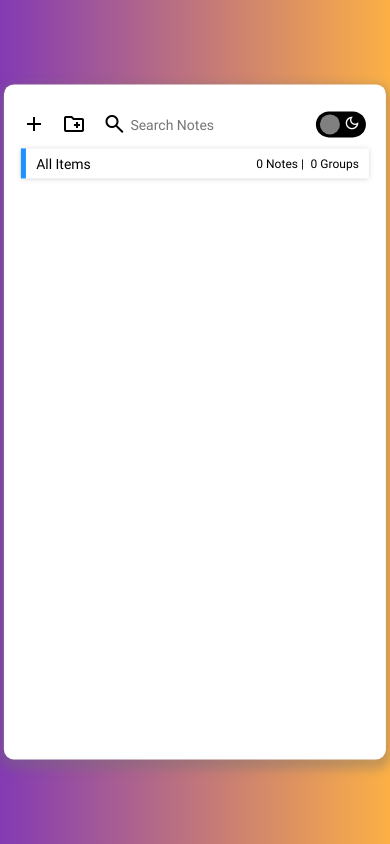
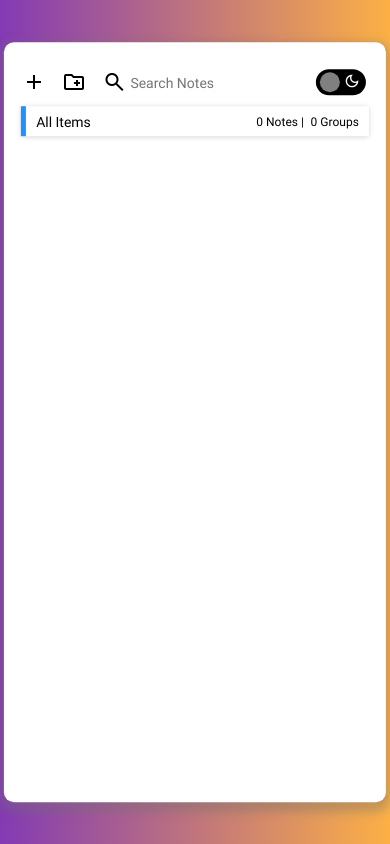
Before and after one commit to scriptax/noteapp, a plain HTML site: page index.html in a window 390 px wide. Drawn offline with nearby package versions, Linux system fonts and the light colour scheme.

Commit message:
adjusted height

```diff
--- a/memo.css
+++ b/memo.css
@@ -67,6 +67,11 @@ body {
     left: 50%;
     top: 50%;
     transform: translate(-50%, -50%);
+}
+@media screen and (max-width: 480px) {
+    #memos-container {
+        height: 90%;
+    }
 }
 #edit-area-container {
     width: 98%;
```
